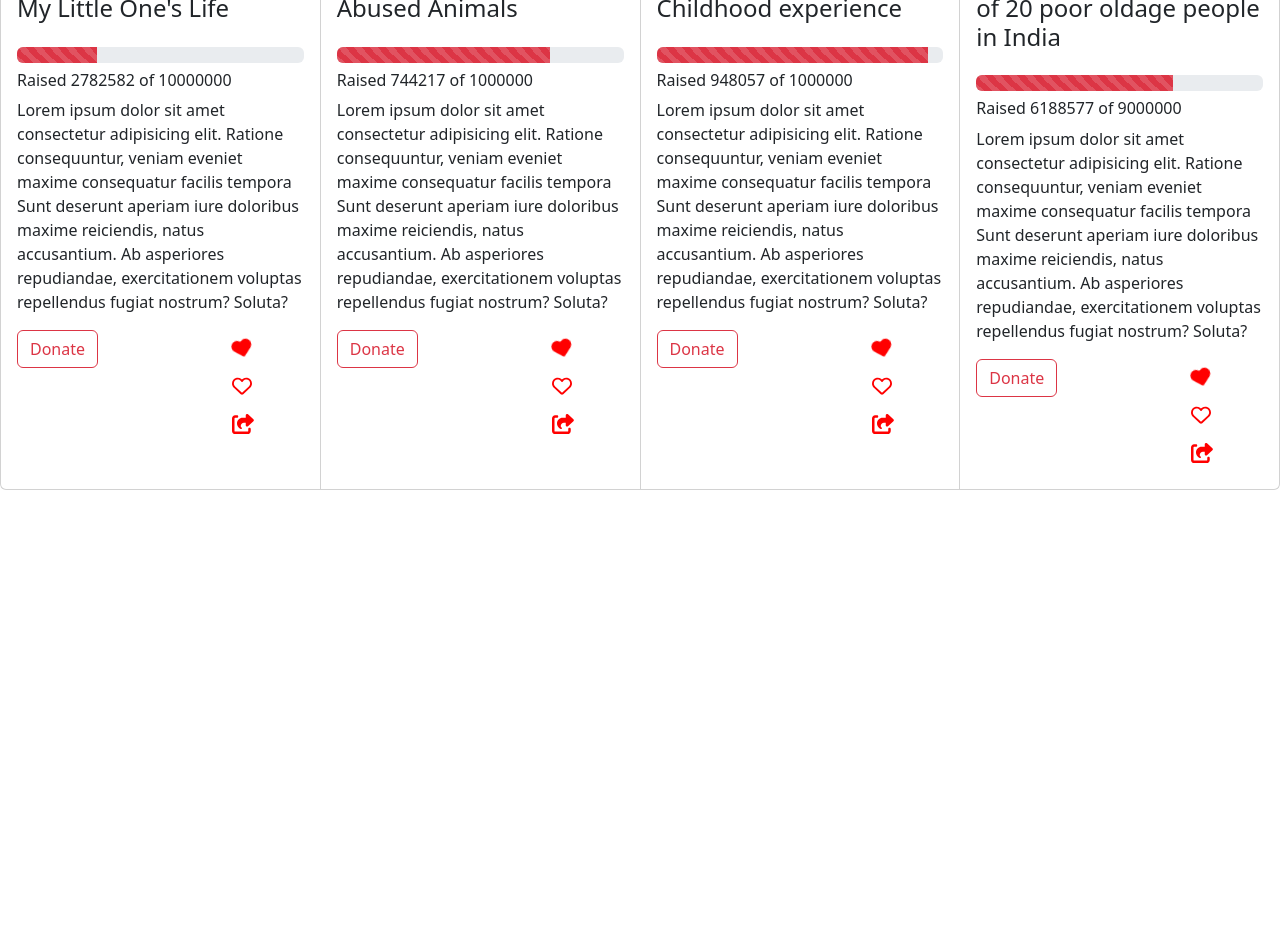
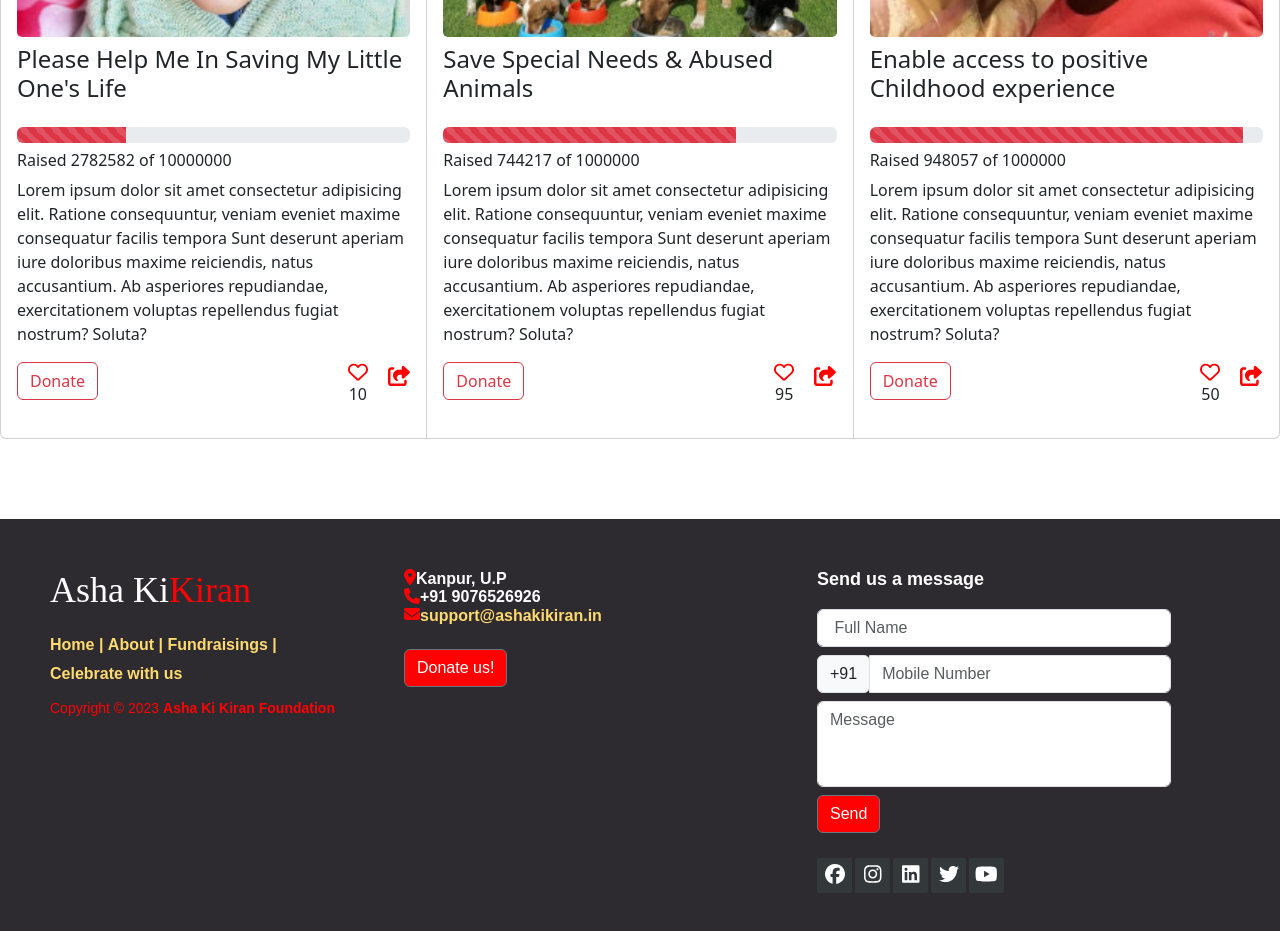
Before and after one commit to vj015/ashakikiran-ui, a Vue app: page / in a window 1280 px wide. Shown: the part 1420-2351 px from the top of the page. Before the commit the page ends 1910 px from the top, so only its background shows below. Built offline with nearby package versions, Linux system fonts and the light colour scheme.

Commit message:
Fixed footer issues and enhanced it more

```diff
--- a/src/App.vue
+++ b/src/App.vue
@@ -15,12 +15,12 @@
     <div class="bodystl" v-if="!this.showsidebar">
       <HomeView />
     </div>
-    <!-- <div class="footerstl" v-if="!this.showsidebar"><FootbarComponent /></div> -->
+    <div class="footerstl" v-if="!this.showsidebar"><FootbarComponent /></div>
   </div>
 </template>
 <script>
 import NavbarComponent from "./components/NavbarComponent.vue";
-// import FootbarComponent from "./components/FootbarComponent.vue";
+import FootbarComponent from "./components/FootbarComponent.vue";
 import MobileNav from "./components/MobileNav.vue";
 import HomeView from "./views/HomeView.vue";
 export default {
@@ -31,7 +31,7 @@ export default {
   },
   components: {
     NavbarComponent,
-    // FootbarComponent,
+    FootbarComponent,
     MobileNav,
     HomeView,
   },
@@ -50,10 +50,4 @@ export default {
   width: 100%;
   height: auto;
 }
-.footerstl {
-  position: absolute;
-  bottom: 0;
-  width: 100%;
-  max-height: 160px !important;
-}
 </style>
--- a/src/components/FootbarComponent.vue
+++ b/src/components/FootbarComponent.vue
@@ -1,49 +1,68 @@
 <template>
   <footer class="footer-distributed">
     <div class="footer-left">
-      <h3>Asha<span>ki Kiran</span></h3>
+      <h3>Asha Ki<span>Kiran</span></h3>
 
       <p class="footer-links">
         <a href="#">Home</a>
         |
         <a href="#">About</a>
         |
-        <a href="#">Past Activities</a>
+        <a href="#">Fundraisings</a>
         |
-        <a href="#">Fundraisings</a>
+        <a href="#">Celebrate with us</a>
       </p>
 
       <p class="footer-company-name">
-        Copyright © 2023 <strong>Asha ki Kiran</strong> All rights reserved
+        Copyright © 2023 <strong>Asha Ki Kiran Foundation</strong>
       </p>
     </div>
 
     <div class="footer-center">
       <div>
-        <i class="fa fa-map-marker"></i>
-        <p>Kanpur</p>
+        <font-awesome-icon icon="fa-solid fa-location-dot" color="#ff0003" />
+        <p>Kanpur, U.P</p>
       </div>
 
       <div>
-        <i class="fa fa-phone"></i>
+        <font-awesome-icon icon="fa-solid fa-phone" color="#ff0003" />
         <p>+91 9076526926</p>
       </div>
       <div>
-        <i class="fa fa-envelope"></i>
-        <p><b-btn>Donate</b-btn></p>
+        <font-awesome-icon icon="fa-solid fa-envelope" color="#ff0003" />
+        <p>
+          <a href="mailto:ashakikiran@gmail.com">support@ashakikiran.in</a>
+        </p>
       </div>
+      <b-button class="stylbtn mt-4">Donate us!</b-button>
     </div>
     <div class="footer-right">
-      <p class="footer-company-about">
-        <span>About the NGO</span>
-        <strong>Asha ki Kiran</strong>is a leading NGO in the area of child
-        education, noursihment and care
-      </p>
+      <div class="footer-company-about">
+        <span>Send us a message</span>
+        <b-form-input
+          v-model="text"
+          placeholder=" Full Name"
+          class="mt-2"
+        ></b-form-input>
+        <b-input-group prepend="+91" class="mt-2 mr-sm-2 mb-sm-0">
+          <b-form-input id="mobile" placeholder="Mobile Number"></b-form-input>
+        </b-input-group>
+        <b-form-textarea
+          id="textarea"
+          v-model="msg"
+          placeholder="Message"
+          rows="3"
+          max-rows="6"
+          class="mt-2 mb-2"
+        ></b-form-textarea>
+        <b-button class="stylbtn">Send</b-button>
+      </div>
       <div class="footer-icons">
         <a href="#"><font-awesome-icon icon="fa-brands fa-facebook" /></a>
         <a href="#"><font-awesome-icon icon="fa-brands fa-instagram" /></a>
         <a href="#"><font-awesome-icon icon="fa-brands fa-linkedin" /></a>
         <a href="#"><font-awesome-icon icon="fa-brands fa-twitter" /></a>
+        <a href="#"><font-awesome-icon icon="fa-brands fa-youtube" /></a>
       </div>
     </div>
   </footer>
@@ -58,14 +77,7 @@ export default {
   padding: 0;
   margin: 0;
 }
-.btn-secondary {
-  --bs-btn-color: #fff;
-  --bs-btn-bg: #ff0003;
-  --bs-btn-border-color: #ffe38f;
-  --bs-btn-hover-color: #fff;
-  --bs-btn-hover-bg: #ff0003;
-  --bs-btn-hover-border-color: #ffe38f;
-}
+
 body {
   font-family: "Poppins", sans-serif;
 }
@@ -73,25 +85,16 @@ body {
 html {
   background-color: #eaf0f2;
 }
-
-header {
-  text-align: center;
-  padding-top: 100px;
-  margin-bottom: 300px;
-  font-size: 35px;
+.stylbtn {
+  background-color: #ff0003;
 }
-
-header h2 {
-  color: #ff0003;
-}
-
-header span {
-  color: #ff0003;
+.stylbtn :hover {
+  background-color: #ffe28c;
 }
 
 /* The footer is fixed to the bottom of the page */
 
-footer {
+/* footer {
   position: fixed;
   bottom: 0;
 }
@@ -103,7 +106,7 @@ footer {
   header {
     padding-top: 40px;
   }
-}
+} */
 
 .footer-distributed {
   background-color: #2d2a30;
@@ -141,7 +144,7 @@ footer {
 /* Footer links */
 
 .footer-distributed .footer-links {
-  color: #ffffff;
+  color: #ffdb6f;
   margin: 20px 0 12px;
 }
 
@@ -153,7 +156,7 @@ footer {
 }
 
 .footer-distributed .footer-company-name {
-  color: #8f9296;
+  color: #ff0003;
   font-size: 14px;
   font-weight: normal;
   margin: 0;
@@ -198,7 +201,7 @@ footer {
 }
 
 .footer-distributed .footer-center p a {
-  color: #ff0003;
+  color: #ffdb6f;
   text-decoration: none;
 }
 
@@ -244,11 +247,11 @@ footer {
 }
 
 .footer-distributed .footer-icons a:hover {
-  background-color: #3f71ea;
+  background-color: #ff0003;
 }
 
 .footer-links a:hover {
-  color: #3f71ea;
+  color: #ff0003;
 }
 
 @media (max-width: 880px) {
--- a/src/components/FundraisingComponent.vue
+++ b/src/components/FundraisingComponent.vue
@@ -26,31 +26,34 @@
             </h6>
             <p>{{ item.message }}</p>
             <div class="row">
-              <div class="col-8">
+              <div class="col-6">
                 <b-btn lg variant="outline-danger">Donate</b-btn>
               </div>
-              <div class="col-3">
+              <div class="col-6 abc">
+                <div class="likealign">
+                  <font-awesome-icon
+                    icon="fa-regular fa-heart"
+                    color="red"
+                    size="lg"
+                    @click="handleLike(item.id)"
+                    v-show="!verifyliked(item.id)"
+                  />
                   <font-awesome-icon
                     :icon="['fas', 'heart']"
-                  shake
                     size="lg"
                     color="red"
-                  class="m-2"
+                    @click="handleunLike(item.id)"
+                    v-show="verifyliked(item.id)"
                   />
-                <font-awesome-icon
-                  icon="fa-regular fa-heart"
-                  size="lg"
-                  color="red"
-                  class="m-2"
-                />
-
+                  <p>{{ item.likes }}</p>
+                </div>
+                <div class="sharealign">
                   <font-awesome-icon
                     :icon="['fas', 'share-from-square']"
-                  beat
+                    color="red"
                     size="lg"
-                  color="red"
-                  class="m-2"
                   />
+                </div>
               </div>
             </div>
           </b-card-text>
@@ -75,7 +78,7 @@ export default {
           totalmount: 10000000,
           startDate: "kdkd",
           endDate: "13/03/2025",
-          likes: 0,
+          likes: 10,
         },
         {
           id: 2,
@@ -87,7 +90,7 @@ export default {
           totalmount: 1000000,
           startDate: "kdkd",
           endDate: "13/03/2025",
-          likes: 0,
+          likes: 95,
         },
         {
           id: 3,
@@ -99,22 +102,40 @@ export default {
           totalmount: 1000000,
           startDate: "kdkd",
           endDate: "13/03/2025",
-          likes: 0,
-        },
-        {
-          id: 4,
-          title: "Donate to oldage home of 20 poor oldage people in India",
-          src: require("../assets/images/fund4.jpg"),
-          message:
-            "Lorem ipsum dolor sit amet consectetur adipisicing elit. Ratione consequuntur, veniam eveniet maxime consequatur facilis tempora Sunt deserunt aperiam iure doloribus maxime reiciendis, natus accusantium. Ab asperiores repudiandae, exercitationem voluptas repellendus fugiat nostrum? Soluta?",
-          currentamount: 6188577,
-          totalmount: 9000000,
-          startDate: "kdkd",
-          endDate: "13/03/2025",
-          likes: 0,
+          likes: 50,
         },
       ],
+      isliked: [false, false, false, false],
     };
+  },
+  methods: {
+    handleLike(id) {
+      this.isliked[id - 1] = true;
+      this.items[id - 1].likes += 1;
+    },
+    handleunLike(id) {
+      this.isliked[id - 1] = false;
+      if (this.items[id - 1].likes != 0) {
+        this.items[id - 1].likes -= 1;
+      }
+    },
+    verifyliked(id) {
+      return this.isliked[id - 1];
+    },
   },
 };
 </script>
+<style scoped>
+.abc {
+  display: flex;
+  align-items: baseline;
+  justify-content: flex-end;
+  cursor: pointer;
+}
+.likealign {
+  display: flex;
+  align-items: center;
+  flex-direction: column;
+  margin-right: 20px;
+}
+</style>
--- a/src/main.js
+++ b/src/main.js
@@ -23,6 +23,9 @@ import {
   faThumbsUp,
   faShareFromSquare,
   faCircleUser,
+  faEnvelope,
+  faPhone,
+  faLocationDot,
 } from "@fortawesome/free-solid-svg-icons";
 import { faHeart as liked } from "@fortawesome/free-regular-svg-icons";
 import {
@@ -30,13 +33,21 @@ import {
   faInstagram,
   faTwitter,
   faLinkedin,
+  faYoutube,
 } from "@fortawesome/free-brands-svg-icons";
 
 /* add icons to the library */
-library.add(faUserSecret, liked, faCircleUser);
+library.add(
+  faUserSecret,
+  liked,
+  faCircleUser,
+  faEnvelope,
+  faPhone,
+  faLocationDot
+);
 library.add(faBars);
 library.add(faUser, faXmark, faHeart, faThumbsUp, faShareFromSquare);
-library.add(faFacebook, faInstagram, faTwitter, faLinkedin);
+library.add(faFacebook, faInstagram, faTwitter, faLinkedin, faYoutube);
 
 /* add font awesome icon component */
 Vue.component("font-awesome-icon", FontAwesomeIcon);
```
Lines whose indentation alone changed are shown as unchanged.
